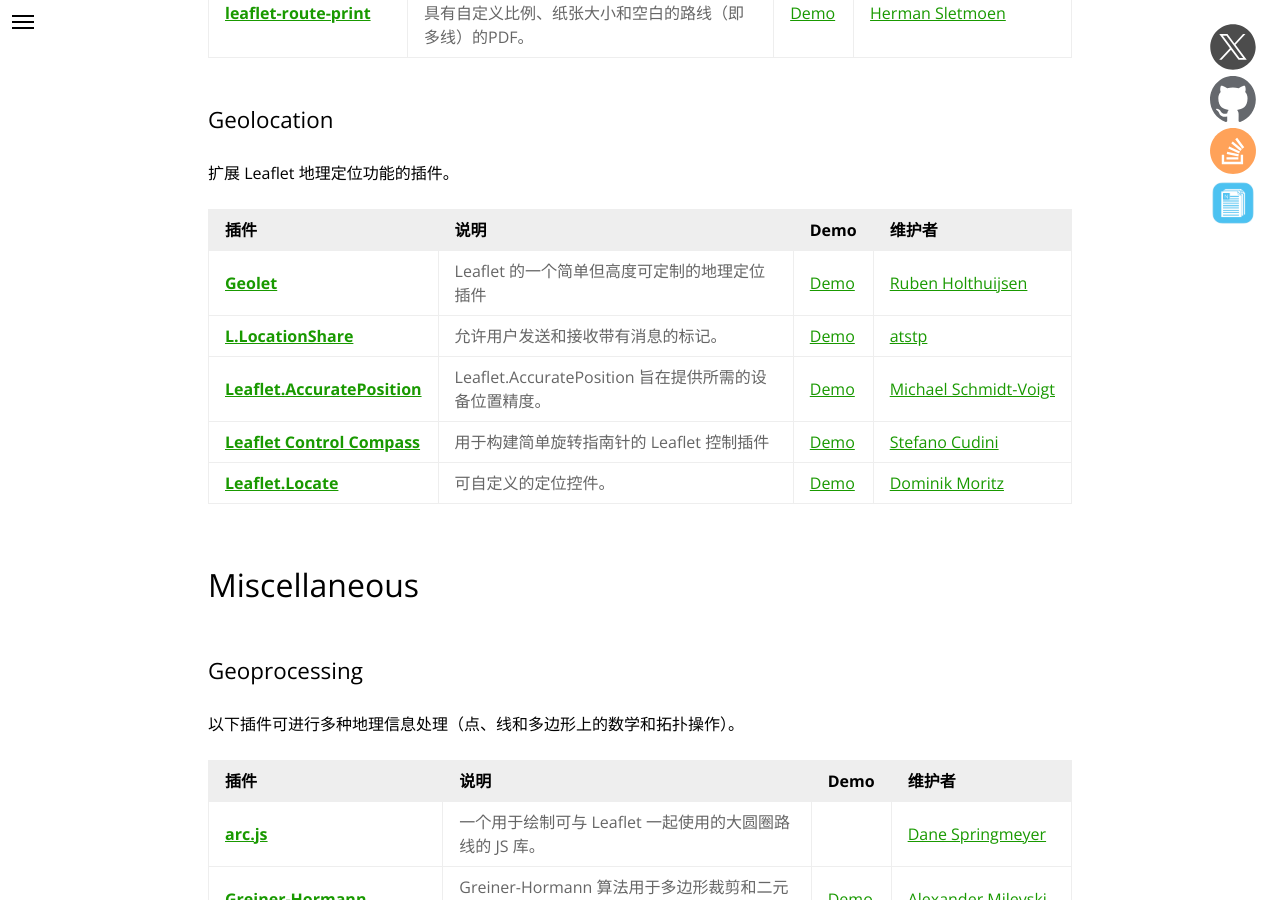
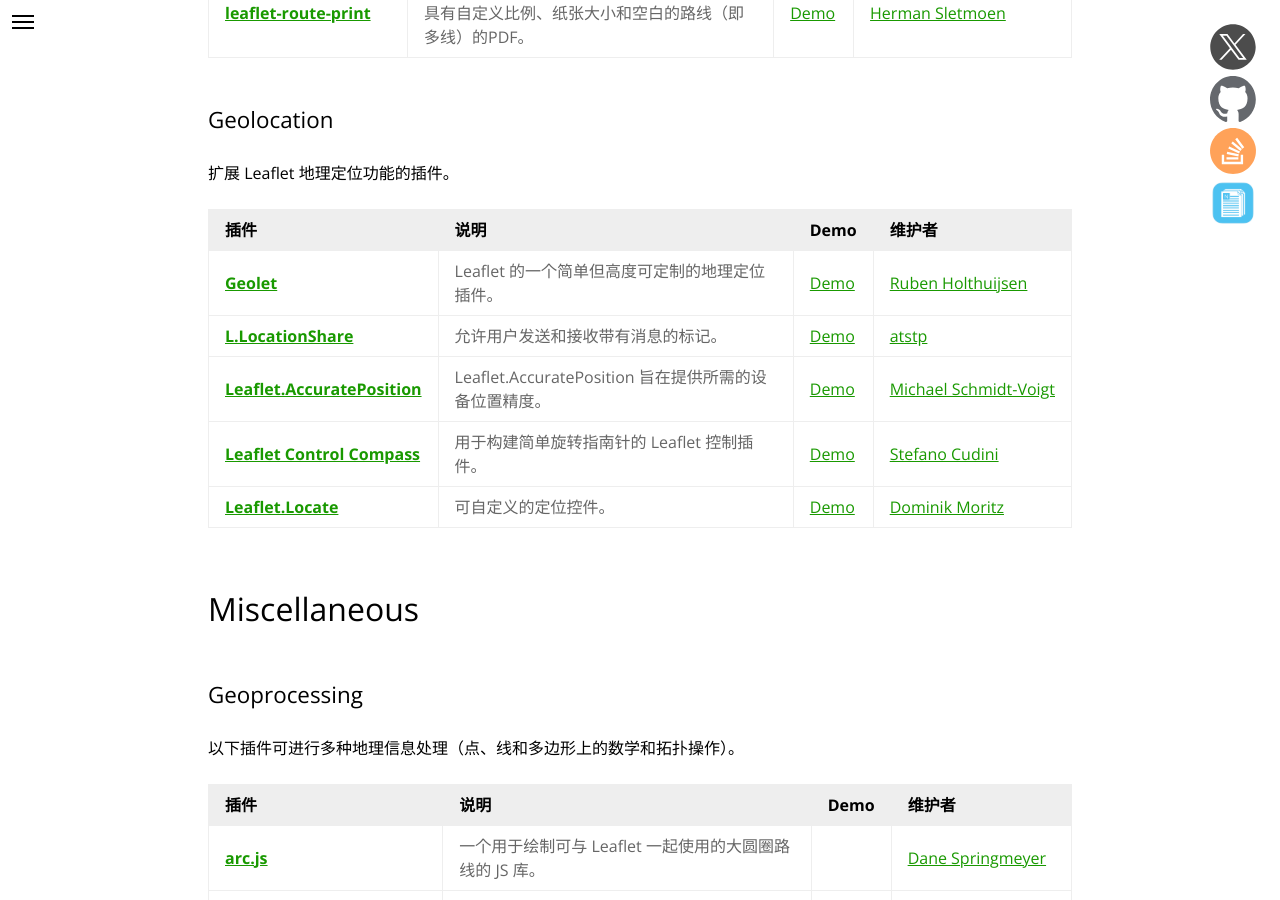
Before and after one commit to NICEXAI/leaflet_zh, a Jekyll site: the page built from plugins.md, in a window 1280 px wide and 900 px high, scrolled down 40843 px. Built offline with Jekyll 4.4.1, drawn with Linux system fonts in a browser that asks for light colours.

```diff
--- a/_plugins/geolocation/geolet.md
+++ b/_plugins/geolocation/geolet.md
@@ -9,4 +9,4 @@ compatible-v0:
 compatible-v1: true
 ---
 
-Leaflet 的一个简单但高度可定制的地理定位插件
+Leaflet 的一个简单但高度可定制的地理定位插件。
--- a/_plugins/geolocation/leaflet-control-compass.md
+++ b/_plugins/geolocation/leaflet-control-compass.md
@@ -9,4 +9,4 @@ compatible-v0:
 compatible-v1: true
 ---
 
-用于构建简单旋转指南针的 Leaflet 控制插件
+用于构建简单旋转指南针的 Leaflet 控制插件。
```
